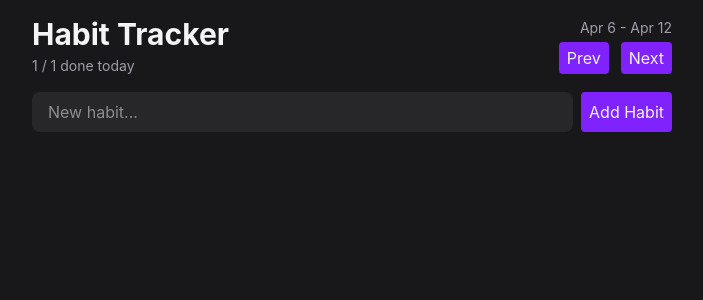
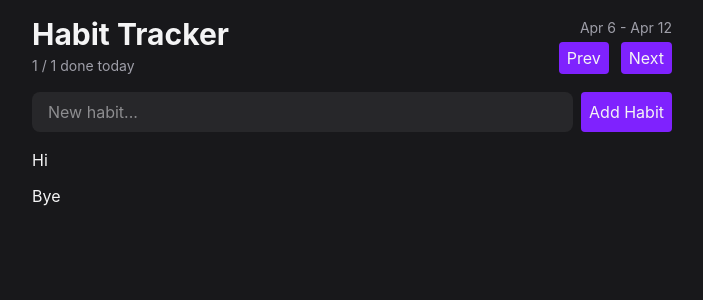
Before and after one commit to TimAaronSharp/web-dev-simplified, a React (Vite) app: page / in a window 1280 px wide. Shown: the top 300 px of the page, without its empty margins (288-991 px from the left). Built offline with nearby package versions, Linux system fonts and the light colour scheme.

Commit message:
CREATED: HabitList.tsx.

```diff
--- a/src/App.tsx
+++ b/src/App.tsx
@@ -1,4 +1,5 @@
 import { HabitForm } from "./components/HabitForm.tsx";
+import { HabitList } from "./components/HabitList.tsx";
 import { Header } from "./components/Header";
 
 
@@ -8,6 +9,7 @@ export default function App() {
       <div className="max-w-2xl mx-auto p-4 flex flex-col gap-4">
         <Header />
         <HabitForm />
+        <HabitList />
       </div>
     </>
   )
--- /dev/null
+++ b/src/components/HabitList.tsx
@@ -0,0 +1,25 @@
+
+type Habit = {
+  id: number;
+  name: string;
+}
+
+export function HabitList() {
+  const habits: Habit[] = [
+    { id: 1, name: "Hi" },
+    { id: 2, name: "Bye" }
+  ];
+
+  if (habits.length === 0) {
+    return <p className="text-center text-zinc-500 py-12">No habits yet. Add one to get started!</p>
+  }
+  return (
+    <>
+      <div className="flex flex-col gap-3">
+        {habits.map(habit => (
+          <h2 key={habit.id}>{habit.name}</h2>
+        ))}
+      </div>
+    </>
+  )
+}
```
